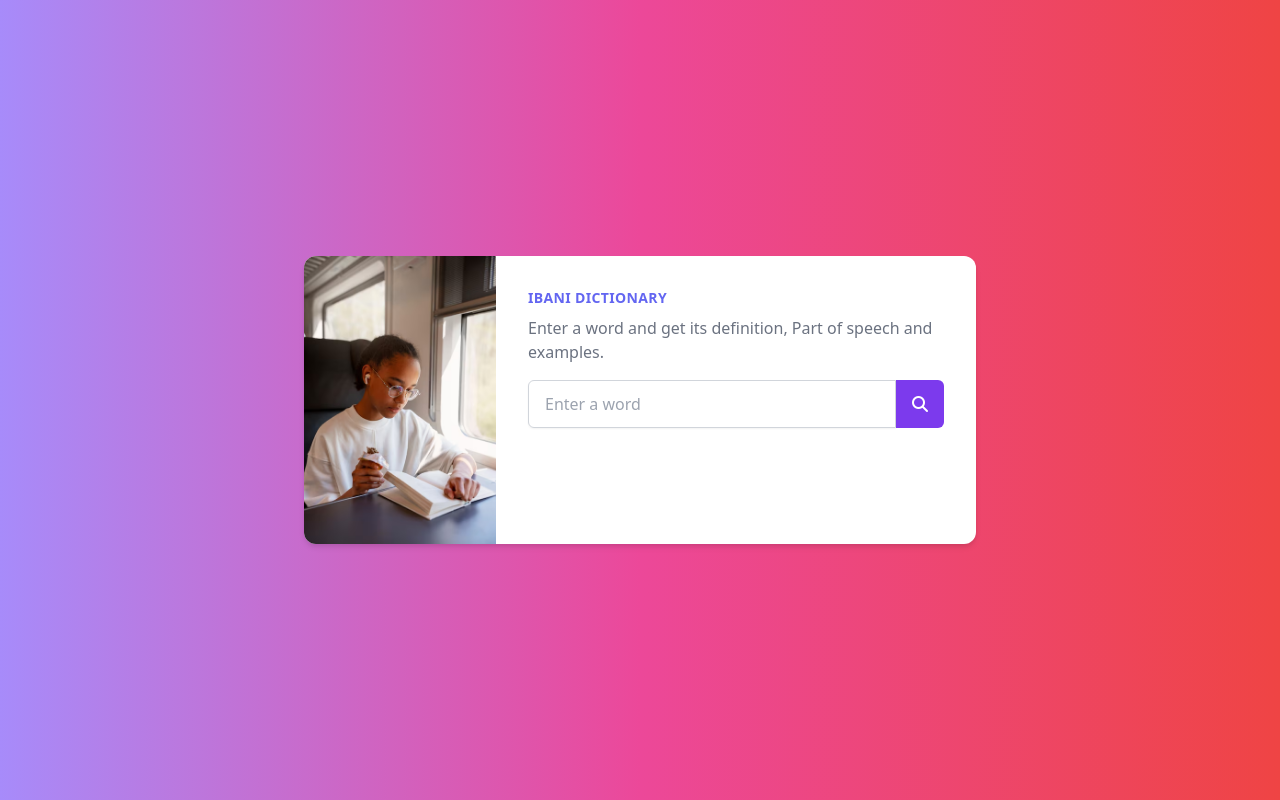
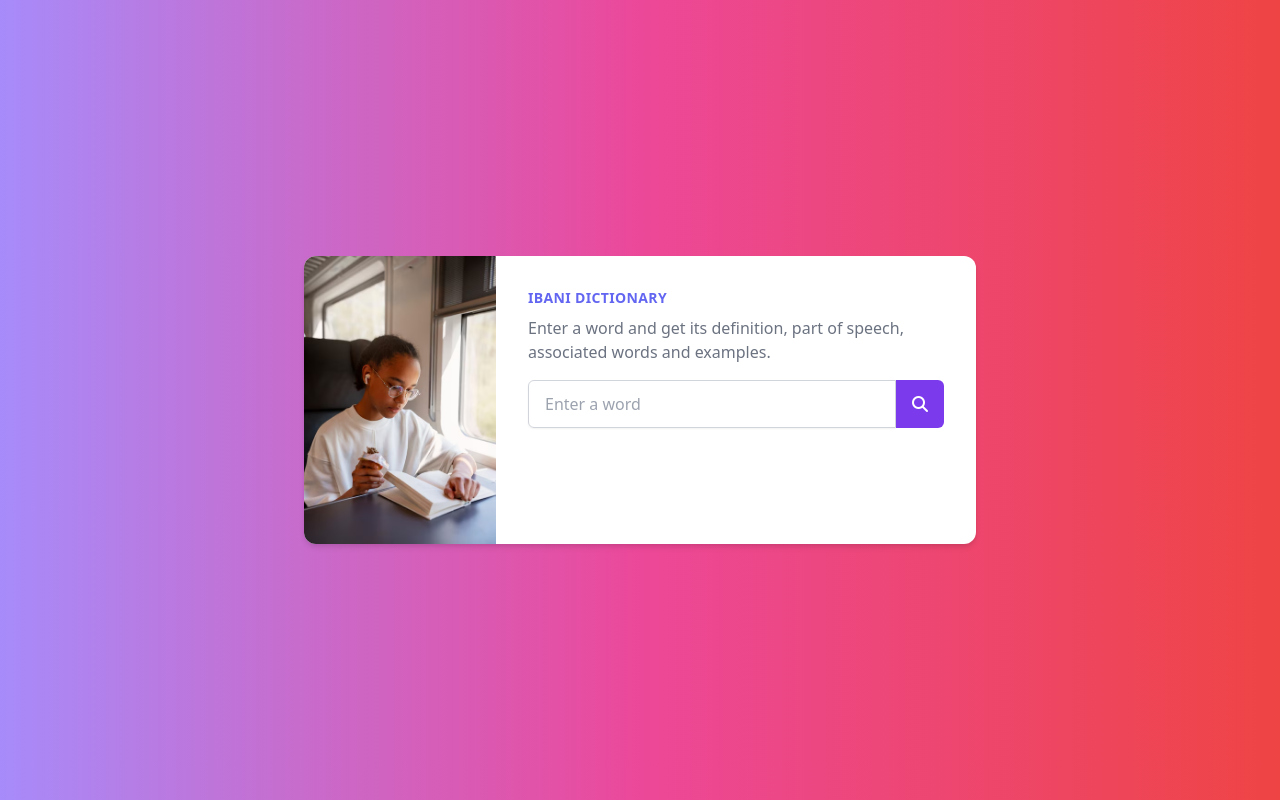
Before and after one commit to williampepple1/ibani-frontend, a plain HTML site: page index.htm in a window 1280 px wide. Drawn offline with nearby package versions, Linux system fonts and the light colour scheme.

Commit message:
Update index.htm

```diff
--- a/index.htm
+++ b/index.htm
@@ -19,7 +19,7 @@
         </div>
         <div class="p-8">
           <div class="uppercase tracking-wide text-sm text-indigo-500 font-semibold">Ibani Dictionary</div>
-          <p class="mt-2 text-gray-500">Enter a word and get its definition, Part of speech and examples.</p>
+          <p class="mt-2 text-gray-500">Enter a word and get its definition, part of speech, associated words and examples.</p>
           <form id="form" class="mt-4 flex">
             <input id="input" type="text" class="flex-1 appearance-none border border-gray-300 w-full py-2 px-4 bg-white text-gray-700 placeholder-gray-400 shadow-sm rounded-l-md focus:outline-none focus:ring-2 focus:ring-purple-600 focus:border-transparent" placeholder="Enter a word">
             <button id="button" type="submit" class="flex items-center justify-center w-12 h-12 text-white bg-purple-600 rounded-r-md hover:bg-purple-700 focus:outline-none focus:ring-2 focus:ring-purple-600 focus:ring-opacity-50">
```
